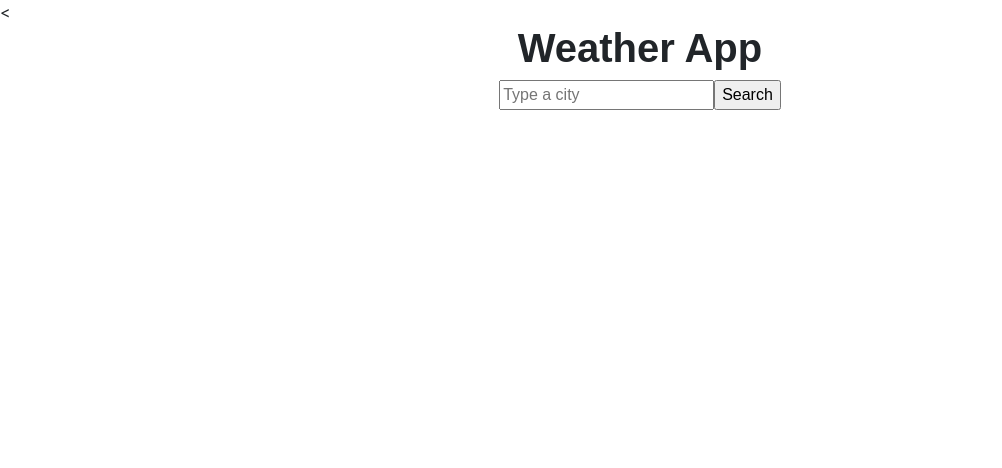
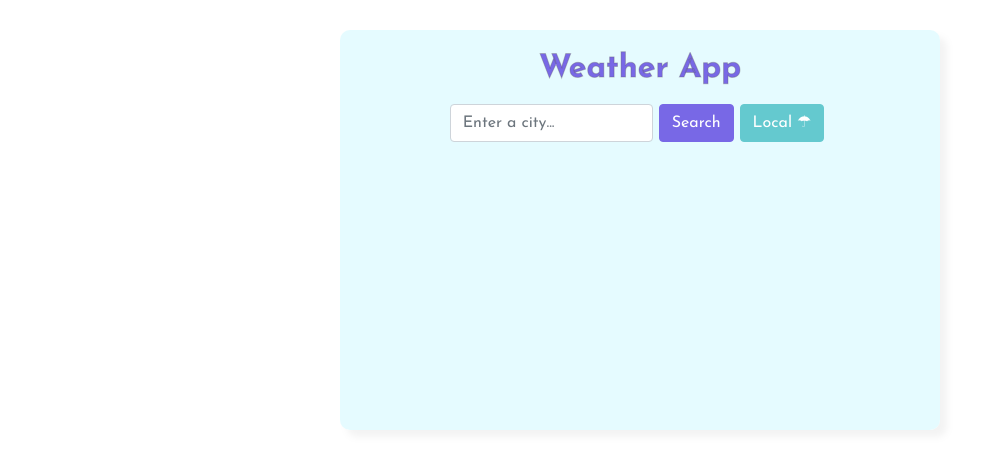
Before and after one commit to MariiaIvanski/react-weather-app, a React (Create React App) app: page / in a window 1280 px wide. Shown: the top 468 px of the page, without its empty margins (0-1002 px from the left). Built offline with nearby package versions, Linux system fonts and the light colour scheme.

Commit message:
update weather search css

```diff
--- a/public/index.html
+++ b/public/index.html
@@ -23,7 +23,7 @@
       content="Web site created using create-react-app"
     />
     <link rel="apple-touch-icon" href="%PUBLIC_URL%/logo192.png" />
-    <
+
     <link rel="manifest" href="%PUBLIC_URL%/manifest.json" />
 
     <title>React App</title>
--- a/src/App.css
+++ b/src/App.css
@@ -1,10 +1,93 @@
 .App {
   text-align: center;
+  font-family: "Josefin Sans", sans-serif;
+}
+
+.App h1 {
+  color: rgb(120, 104, 230);
+  font-size: 32px;
+  line-height: 38px;
+  font-weight: 800;
+  -webkit-text-stroke: 1px rgba(97, 91, 91, 0.336);
+  margin-bottom: 0;
 }
 
 .App-logo {
   height: 40vmin;
   pointer-events: none;
+}
+
+.App li {
+  list-style: none;
+}
+
+.App form {
+  display: flex;
+  justify-content: center;
+}
+
+.btn-primary {
+  margin: 0 6px;
+  color: #fff;
+  background-color: rgb(120, 104, 230);
+  border-color: rgb(120, 104, 230);
+}
+
+.btn-primary:hover,
+.btn-primary:focus {
+  color: #fff;
+  background-color: rgba(121, 104, 230, 0.8);
+  border-color: rgba(121, 104, 230, 0.8);
+  box-shadow: 0 0 0 4px rgba(121, 104, 230, 0.5);
+  outline: 0;
+}
+
+.btn-primary:active {
+  color: #fff;
+  background-color: rgb(121, 104, 230);
+  border-color: rgb(121, 104, 230);
+  box-shadow: 0 0 0 4px rgba(121, 104, 230, 0.5);
+  outline: 0;
+}
+
+.btn-check:active + .btn-primary:focus,
+.btn-check:checked + .btn-primary:focus,
+.btn-primary.active:focus,
+.btn-primary:active:focus,
+.show > .btn-primary.dropdown-toggle:focus {
+  box-shadow: 0 0 0 4px rgb(121, 104, 230, 0.5);
+}
+
+.btn-success {
+  margin: 0 6px 16px 0;
+  color: #fff;
+  background-color: rgb(100, 201, 207);
+  border-color: rgb(100, 201, 207);
+}
+
+.btn-success:hover,
+.btn-success:focus {
+  color: #fff;
+  background-color: rgba(100, 202, 207, 0.8);
+  border-color: rgba(100, 202, 207, 0.8);
+  box-shadow: 0 0 0 4px rgba(100, 202, 207, 0.4);
+  outline: 0;
+}
+
+.btn-success:active {
+  color: #fff;
+  background-color: rgba(100, 202, 207);
+  border-color: rgba(100, 202, 207);
+  box-shadow: 0 0 0 4px rgba(100, 202, 207, 0.6);
+  outline: 0;
+}
+
+.btn-check:active + .btn-success:focus,
+.btn-check:checked + .btn-success:focus,
+.btn-success.active:focus,
+.btn-success:active:focus,
+.show > .btn-success.dropdown-toggle:focus {
+  box-shadow: 0 0 0 4px rgba(100, 202, 207, 0.5);
 }
 
 @media (prefers-reduced-motion: no-preference) {
@@ -28,20 +111,6 @@
   color: #61dafb;
 }
 
-.App {
-  font-family: sans-serif;
-  text-align: center;
-}
-
-.App h1 {
-  font-weight: bold;
-}
-
-.weather-message {
-  display: inline-block;
-  text-align: left;
-}
-
 @keyframes App-logo-spin {
   from {
     transform: rotate(0deg);
--- a/src/WeatherSearch.js
+++ b/src/WeatherSearch.js
@@ -29,9 +29,27 @@
   }
 
   let form = (
-    <form onSubmit={handleSubmit}>
-      <input type="search" placeholder="Type a city" onChange={changeCity} />
-      <input type="submit" value="Search" />
+    <form
+      className="d-flex flex-row bd-highlight mb-3 mt-3"
+      onSubmit={handleSubmit}
+    >
+      <div className="col-auto">
+        <input
+          type="search"
+          placeholder="Enter a city..."
+          className="form-control"
+          autoComplete="off"
+          onChange={changeCity}
+        />
+      </div>
+      <div className="col-auto">
+        <input type="submit" value="Search" class="btn btn-primary" />
+      </div>
+      <div className="col-auto">
+        <button type="button" className="btn btn-success mb-3">
+          Local ☂
+        </button>
+      </div>
     </form>
   );
 
@@ -39,6 +57,7 @@
     return (
       <div>
         {form}
+        <h2>The weather in {city} is: </h2>
         <ul>
           <li>Temperature: {Math.round(weather.temperature)}°C</li>
           <li>Description: {weather.description}</li>
--- a/src/index.css
+++ b/src/index.css
@@ -1,13 +1,24 @@
 body {
   margin: 0;
-  font-family: -apple-system, BlinkMacSystemFont, 'Segoe UI', 'Roboto', 'Oxygen',
-    'Ubuntu', 'Cantarell', 'Fira Sans', 'Droid Sans', 'Helvetica Neue',
+  font-family: -apple-system, BlinkMacSystemFont, "Segoe UI", "Roboto", "Oxygen",
+    "Ubuntu", "Cantarell", "Fira Sans", "Droid Sans", "Helvetica Neue",
     sans-serif;
   -webkit-font-smoothing: antialiased;
   -moz-osx-font-smoothing: grayscale;
 }
 
 code {
-  font-family: source-code-pro, Menlo, Monaco, Consolas, 'Courier New',
+  font-family: source-code-pro, Menlo, Monaco, Consolas, "Courier New",
     monospace;
 }
+
+.weather-app-wrapper {
+  max-width: 600px;
+  min-height: 400px;
+  margin: 30px auto;
+  padding: 20px;
+  background-color: rgba(228, 251, 255, 0.959);
+  border: none;
+  border-radius: 10px;
+  box-shadow: 7px 7px 7px rgba(128, 128, 128, 0.096);
+}
--- a/src/index.js
+++ b/src/index.js
@@ -1,14 +1,16 @@
-import React from 'react';
-import ReactDOM from 'react-dom';
-import './index.css';
-import App from './App';
-import reportWebVitals from './reportWebVitals';
+import React from "react";
+import ReactDOM from "react-dom";
+import "./index.css";
+import App from "./App";
+import reportWebVitals from "./reportWebVitals";
 
 ReactDOM.render(
   <React.StrictMode>
-    <App />
+    <div className="weather-app-wrapper">
+      <App />
+    </div>
   </React.StrictMode>,
-  document.getElementById('root')
+  document.getElementById("root")
 );
 
 // If you want to start measuring performance in your app, pass a function
```
